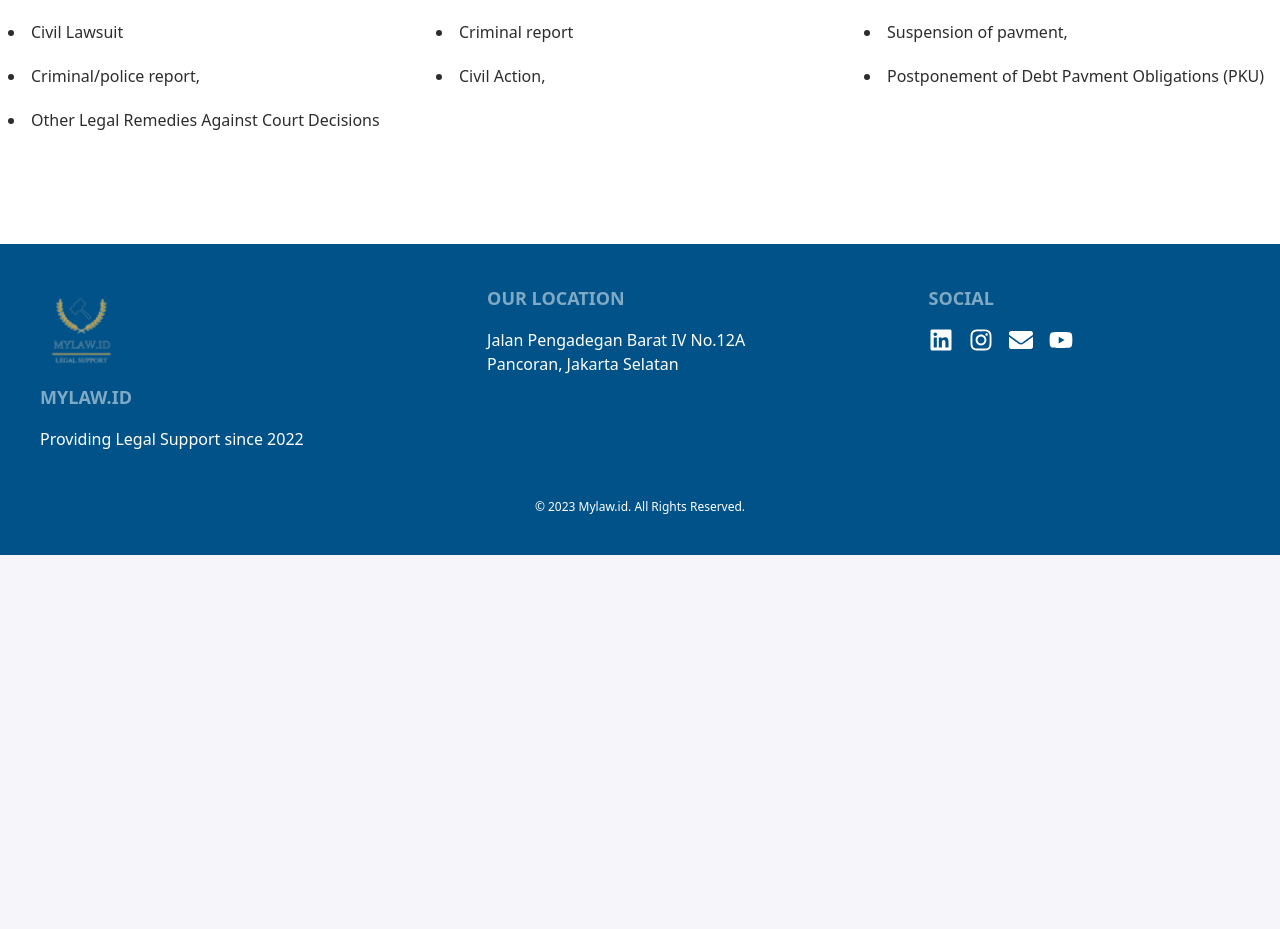
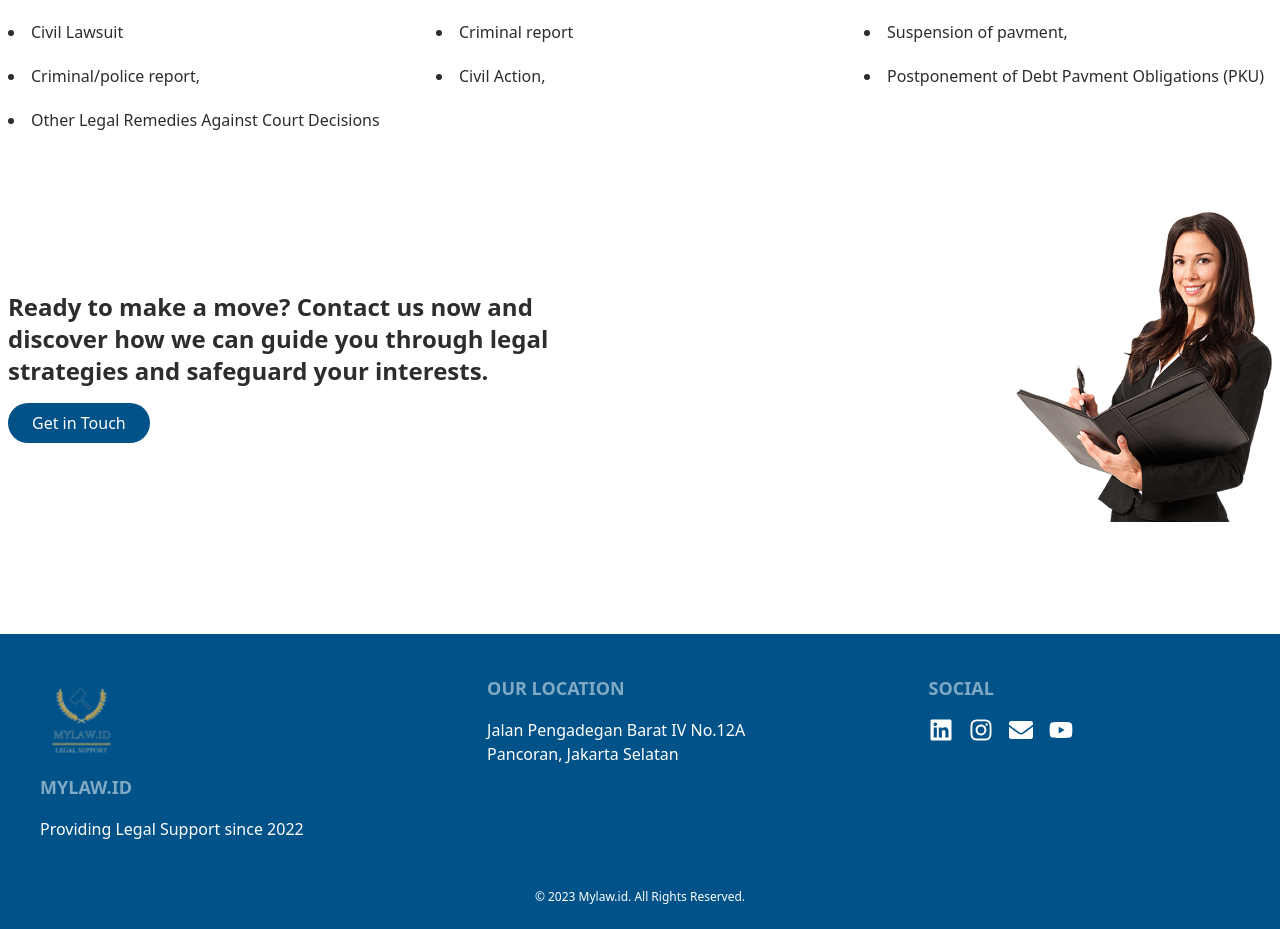
Before and after one commit to nctrnlman/client-mylaw, a React (Vite) app: page /services in a window 1280 px wide. Shown: the part 3320-4249 px from the top of the page. Before the commit the page ends 3875 px from the top, so only its background shows below. Built offline with nearby package versions, Linux system fonts and the light colour scheme; the HTML template or start-up script is replaced by a standard one.

Commit message:
Feat: add contact us section as component

```diff
--- /dev/null
+++ b/src/components/ContactUs.jsx
@@ -0,0 +1,25 @@
+import woman from "../assets/woman_contact.png";
+
+const ContactUs = () => {
+  return (
+    <div className="flex flex-col md:flex-row pt-4 md:pt-20 items-center justify-center">
+      <div className="w-full md:w-1/2 pr-0 md:pr-8">
+        <h4 className="text-lg md:text-2xl font-semibold mb-2 md:mb-4">
+          Ready to make a move? Contact us now and discover how we can guide you
+          through legal strategies and safeguard your interests.
+        </h4>
+        <a href="/contact-us">
+          <button className="px-4 md:px-6 py-2 bg-primary text-white rounded-full hover:bg-opacity-80 transition duration-300 ease-in-out">
+            Get in Touch
+          </button>
+        </a>
+      </div>
+
+      <div className="w-full md:w-1/2 pl-0 md:pl-8 flex justify-center md:justify-end">
+        <img src={woman} alt="Woman" className="w-48 md:w-64 h-auto" />
+      </div>
+    </div>
+  );
+};
+
+export default ContactUs;
--- a/src/pages/Client.jsx
+++ b/src/pages/Client.jsx
@@ -5,8 +5,8 @@ import pln from "../assets/clients-logo/pln.png";
 import tokio from "../assets/clients-logo/tokio.png";
 import trilogi from "../assets/clients-logo/trilogi.png";
 import logitech from "../assets/clients-logo/logitech.png";
-import woman from "../assets/woman_contact.png";
 import Navbar from "../components/Navbar";
+import ContactUs from "../components/ContactUs";
 
 function Client() {
   const clientNamesA = [
@@ -72,23 +72,7 @@ function Client() {
             </div>
           </div>
         </div>
-        <div className="flex flex-col md:flex-row pt-4 md:pt-20 items-center justify-center">
-          <div className="w-full md:w-1/2 pr-0 md:pr-8">
-            <h4 className="text-lg md:text-2xl font-semibold mb-2 md:mb-4">
-              Ready to make a move? Contact us now and discover how we can guide
-              you through legal strategies and safeguard your interests.
-            </h4>
-            <a href="/contact-us">
-              <button className="px-4 md:px-6 py-2 bg-primary text-white rounded-full hover:bg-opacity-80 transition duration-300 ease-in-out">
-                Get in Touch
-              </button>
-            </a>
-          </div>
-
-          <div className="w-full md:w-1/2 pl-0 md:pl-8 flex justify-center md:justify-end">
-            <img src={woman} alt="Woman" className="w-48 md:w-64 h-auto" />
-          </div>
-        </div>
+        <ContactUs />
       </div>
     </div>
   );
--- a/src/pages/Services.jsx
+++ b/src/pages/Services.jsx
@@ -1,3 +1,4 @@
+import ContactUs from "../components/ContactUs";
 import Navbar from "../components/Navbar";
 
 const corporateServices = [
@@ -205,6 +206,8 @@ const Services = () => {
             <li key={service}>{service}</li>
           ))}
         </div>
+
+        <ContactUs />
       </div>
     </>
   );
```
